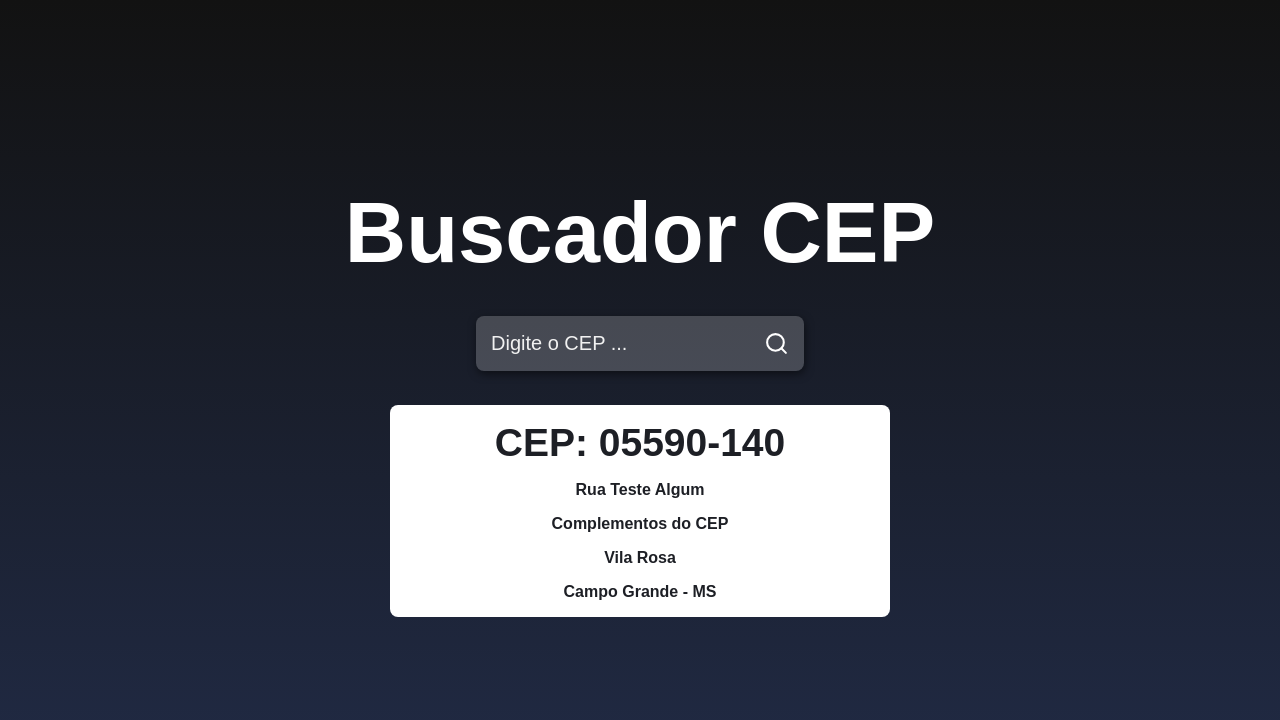
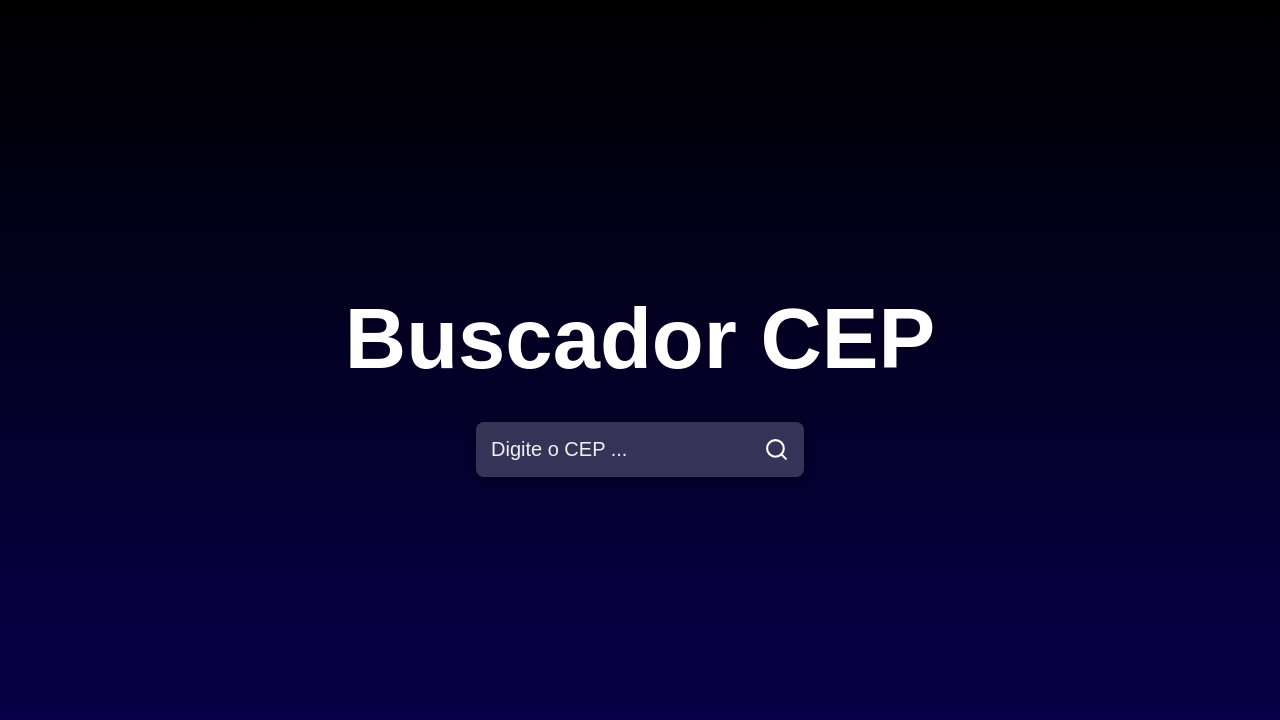
Before and after one commit to na7ank/busca-cep-react-api-1, a React (Create React App) app in the folder buscador/: page / in a window 1280 px wide. Shown: the top 720 px of the page. Built offline with nearby package versions, Linux system fonts and the light colour scheme.

Commit message:
Modificando o display de dados retornardos pela requisição.

```diff
--- a/buscador/src/App.js
+++ b/buscador/src/App.js
@@ -7,8 +7,9 @@
 import './styles.css'
 
 function App() {
-
+  // useState
   const [input, setInput] = useState('')
+  const [cep, setCep] = useState({})
 
   function handleInputChange(event) {
     const formattedValue = formatCEP(event.target.value);
@@ -22,7 +23,9 @@
     }
     try{
       const response = await api.get(`${input.replace('-','')}/json`)
-      console.log(response.data)
+      setCep(response.data)
+      setInput("")
+
     }catch{
       alert("Ops ... Erro ao buscar !")
       setInput("")
@@ -45,14 +48,16 @@
           <FiSearch size={25} color="#FFF"/>
         </button>
       </div>
+      {Object.keys(cep).length > 0 && (
+        <main className="main">
+          <h2>CEP: {cep.cep}</h2>
+          <span>{cep.logradouro}</span>
+          <span>{cep.complemento}</span>
+          <span>{cep.bairro}</span>
+          <span>{cep.localidade} - {cep.uf}</span>
+        </main>
+      )}
 
-      <main className="main">
-        <h2>CEP: 05590-140</h2>
-        <span>Rua Teste Algum</span>
-        <span>Complementos do CEP</span>
-        <span>Vila Rosa</span>
-        <span>Campo Grande - MS</span>
-      </main>
     </div>
   );
 }
--- a/buscador/src/styles.css
+++ b/buscador/src/styles.css
@@ -4,7 +4,7 @@
     justify-content: center;
     align-items: center;
     flex-direction: column;
-    background: linear-gradient(#121212, #212B46);
+    background: linear-gradient(#000000, #080052);
 }
 
 .title {
```
Also changed, not shown: 1 other file (tests, documents, lock files or other folders).
